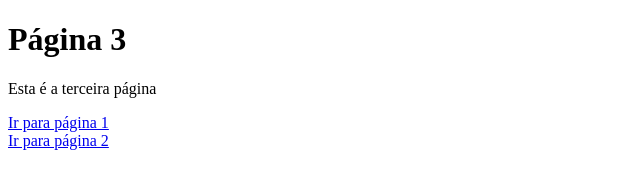
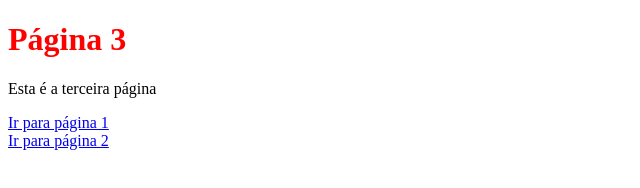
Before and after one commit to pedrobellezia/3_paginas, a plain HTML site: page pagina3.html in a window 1280 px wide. Shown: the whole page, without its empty margins (0-640 px from the left). Drawn offline with Linux system fonts and the light colour scheme.

Commit message:
Update pagina3.html

```diff
--- a/pagina3.html
+++ b/pagina3.html
@@ -8,7 +8,7 @@
 </head>
 
 <body>
-    <h1>Página 3</h1>
+    <h1 style="color: red;">Página 3</h1>
     <p>Esta é a terceira página</p>
     <a href="index.html">Ir para página 1</a><br>
     <a href="pagina2.html">Ir para página 2</a>
```
